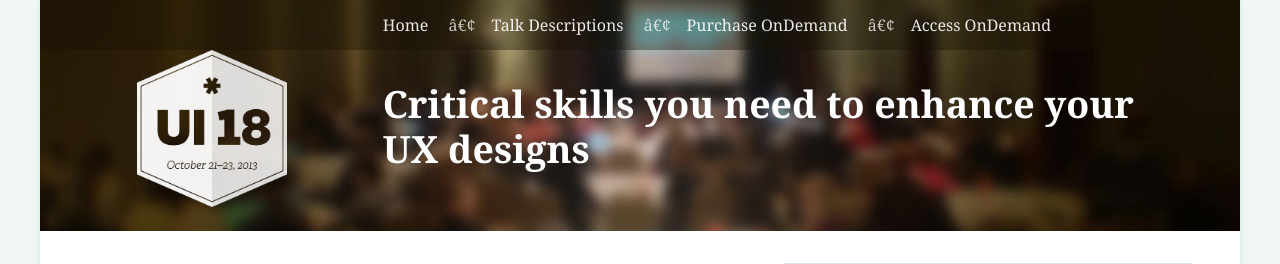
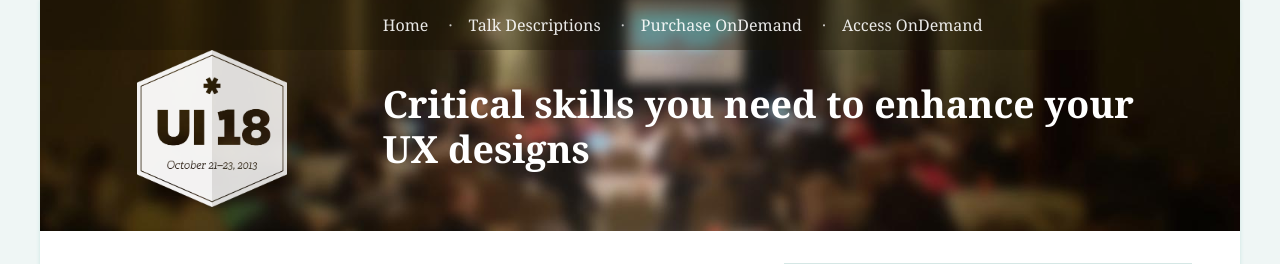
Before and after one commit to ajmatic/adamlamagna, a PHP site: page /uie/eighteen.html in a window 1280 px wide. Shown: the top 264 px of the page. Run offline with PHP 8.4, Linux system fonts and the light colour scheme; some libraries are stand-ins or nearby versions; some web fonts are replaced.

Commit message:
added middot

```diff
--- a/uie/css/eighteen2.css
+++ b/uie/css/eighteen2.css
@@ -278,7 +278,7 @@ header nav li {
 }
 
 header nav li:before {
-	content: "â€¢";
+	content: "\00b7";
 	margin-right: 1em;
 	color: rgba(255, 255, 255, 0.75);
 }
```
